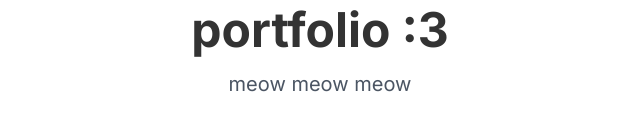
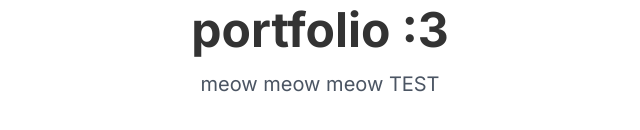
Before and after one commit to parkerjohnson56/portfolio-2025, a Next.js app: page / in a window 1280 px wide. Shown: the part 348-478 px from the top of the page, without its empty margins (320-960 px from the left). Built offline with nearby package versions, Linux system fonts and the light colour scheme.

Commit message:
test commit

```diff
--- a/src/app/page.tsx
+++ b/src/app/page.tsx
@@ -5,7 +5,7 @@ export default function Home() {
         portfolio :3
       </h1>
       <p className="text-xl text-gray-600 text-center">
-      meow meow meow
+      meow meow meow TEST
       </p>
     </main>
   );
```
